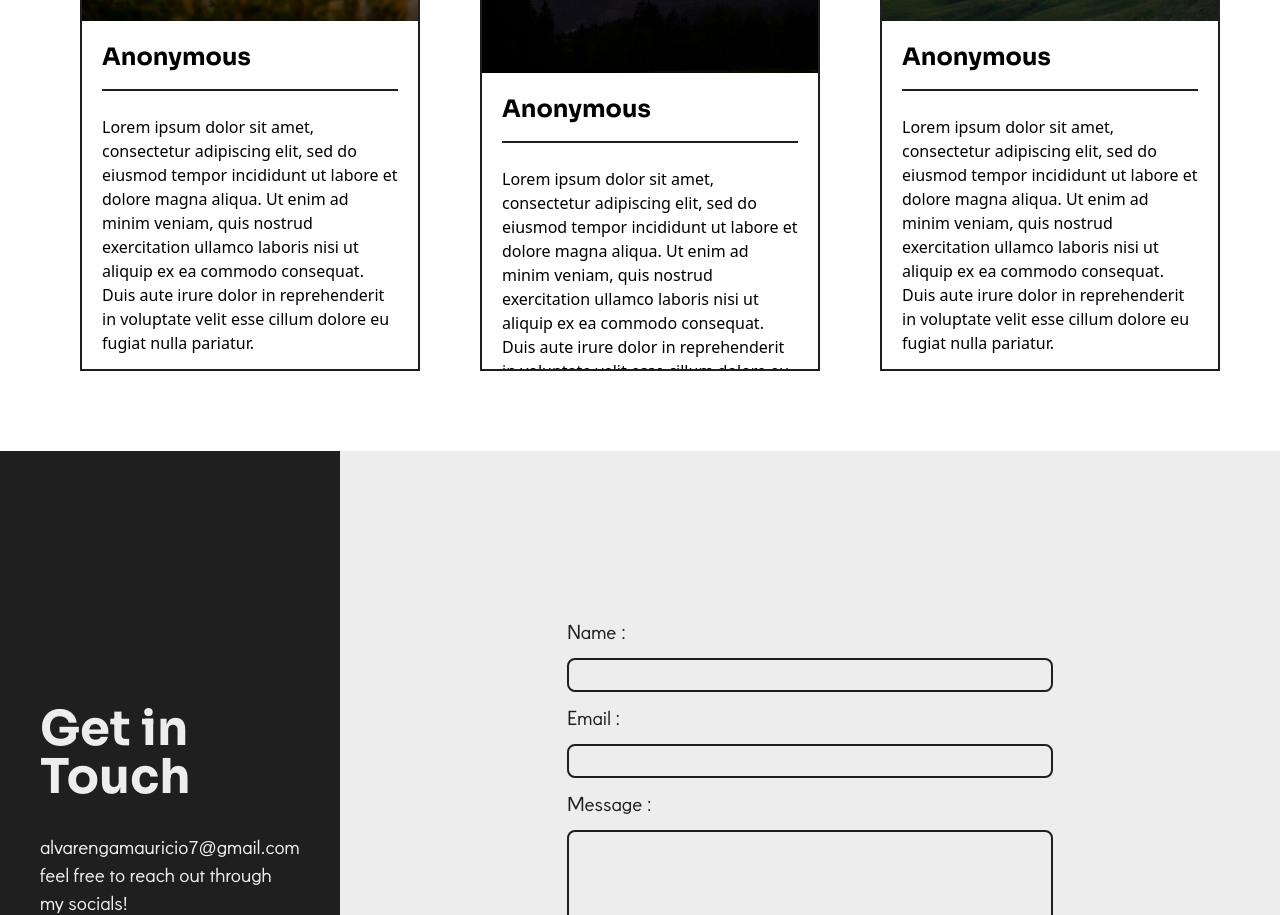
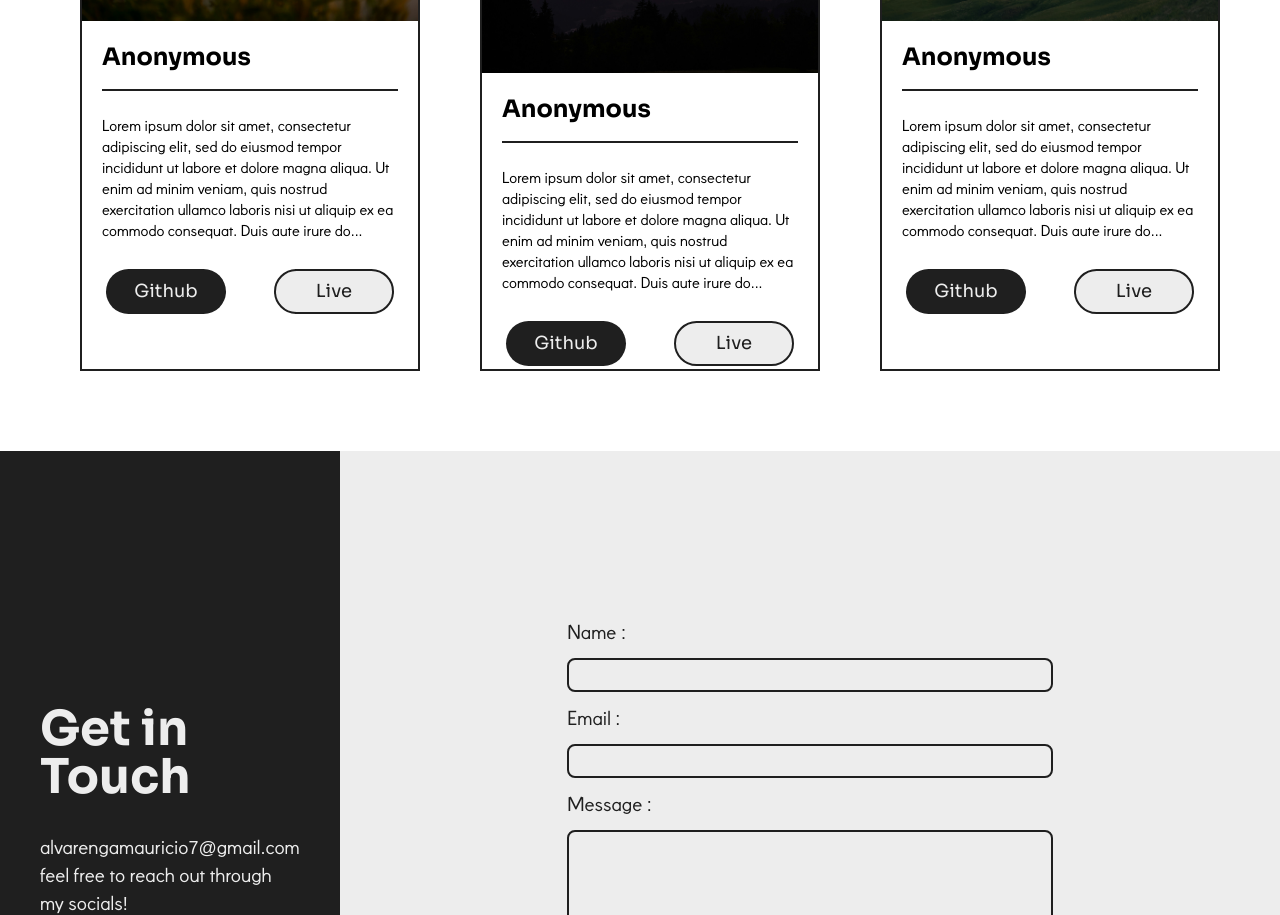
Before and after one commit to CodingMauri/Portfolio, a React (Vite) app: page / in a window 1280 px wide. Shown: the part 1375-2290 px from the top of the page. Built offline with nearby package versions, Linux system fonts and the light colour scheme.

Commit message:
added a slide animation when someone submits an email

```diff
--- a/src/Components/Contact.jsx
+++ b/src/Components/Contact.jsx
@@ -1,15 +1,31 @@
-import React from "react";
-
 import { FaLinkedin } from "react-icons/fa";
-import { useState, useEffect } from "react";
+import { useState } from "react";
 import emailjs from "emailjs-com";
+import { motion } from "framer-motion";
 
 const Contact = () => {
+  const slide = {
+    initial: {
+      x: 1300,
+      opacity: 0,
+    },
+    animate: {
+      x: 1200,
+      opacity: 1,
+      transition: {
+        duration: 1,
+        transition: { type: "spring", stiffness: 200, damping: 500 },
+      },
+    },
+  };
+
   const [formData, setFormData] = useState({
     name: "",
     email: "",
     message: "",
   });
+
+  const [sent, setSent] = useState(false);
 
   const handleChange = (e) => {
     const { name, value } = e.target;
@@ -31,7 +47,8 @@ const Contact = () => {
       )
       .then((res) => {
         console.log("email sent successfully", res.status);
-        alert("Email sent successfully");
+        setSent(true);
+        setTimeout(() => setSent(false), 3000);
       })
       .catch((err) => {
         console.log(err);
@@ -39,6 +56,20 @@ const Contact = () => {
   };
   return (
     <div className="w-full h-svh bg-primary flex flex-col md:flex-row   ">
+      {sent && (
+        <motion.div
+          variants={slide}
+          initial="initial"
+          animate="animate"
+          exit="initial"
+          transition={{ duration: 2.5 }}
+          className="absolute w-[110px] m-10 h-[50px] bg-secondary rounded-lg font-varena text-white p-2"
+        >
+          {" "}
+          Email Sent !{" "}
+        </motion.div>
+      )}
+
       <div className="md:w-1/3 w-full flex  flex-col items-center justify-center h-full bg-secondary p-10">
         <h1 className="font-sora font-bold text-primary text-5xl">
           Get in Touch
@@ -47,7 +78,11 @@ const Contact = () => {
           alvarengamauricio7@gmail.com <br></br>
           feel free to reach out through my socials!
         </p>
-        <a>
+        <a
+          rel="noopener noreferrer"
+          target="_blank"
+          href="https://www.linkedin.com/in/mauricioalvarenga/"
+        >
           <FaLinkedin className="w-full h-10 text-primary flex mt-10 cursor-pointer hover:scale-125 duration-300 transition-al" />
         </a>
       </div>
--- a/src/Components/Hero.jsx
+++ b/src/Components/Hero.jsx
@@ -1,4 +1,4 @@
-import React from "react";
+/* eslint-disable react/no-unescaped-entities */
 import profile from "../assets/images/profile.jpg";
 import Typewriter from "typewriter-effect";
 import {motion} from "framer-motion"
--- a/src/Components/Project.jsx
+++ b/src/Components/Project.jsx
@@ -1,4 +1,5 @@
-import React from "react";
+/* eslint-disable react/prop-types */
+/* eslint-disable react/jsx-key */
 import ProjectCard from "./ProjectCard"
 import art from "../assets/images/art.jpg";
 import art2 from "../assets/images/art2.jpg";
@@ -48,7 +49,7 @@ const Project = ({mobile}) => {
     {
       project: "Anonymous",
       description:
-        "Lorem ipsum dolor sit amet, consectetur adipiscing elit, sed do eiusmod tempor incididunt ut labore et dolore magna aliqua. Ut enim ad minim veniam, quis nostrud exercitation ullamco laboris nisi ut aliquip ex ea commodo consequat. Duis aute irure dolor in reprehenderit in voluptate velit esse cillum dolore eu fugiat nulla pariatur.",
+        "Lorem ipsum dolor sit amet, consectetur adipiscing elit, sed do eiusmod tempor incididunt ut labore et dolore magna aliqua. Ut enim ad minim veniam, quis nostrud exercitation ullamco laboris nisi ut aliquip ex ea commodo consequat. Duis aute irure dolor eu fugiat nulla pariatur.",
       img: art3,
     },
   ];
--- a/src/Components/ProjectCard.jsx
+++ b/src/Components/ProjectCard.jsx
@@ -1,5 +1,4 @@
-import { React} from "react";
-
+/* eslint-disable react/prop-types */
  const ProjectCard = ({ project, index ,mobile}) => {
 
 
@@ -19,16 +18,16 @@ import { React} from "react";
         <h1 className="text-2xl h-[50px] font-sora font-bold border-b-2 border-b-secondary mb-6">
           {project.project}
         </h1>
-        <p>
-          {project.description.length > (mobile ? 330:500)
-            ? project.description.slice(0, mobile ? 330:500) + "..."
+        <p className = "text-sm font-varena leading-normal">
+          {project.description.length > (mobile ? 330:250)
+            ? project.description.slice(0, mobile ? 330:250) + "..."
             : project.description}{" "}
         </p>
-        <div className="w-full flex items-center gap-10 h-[100px] pt-1 ">
-          <a className="w-[150px] h-[50px]  rounded-full bg-secondary text-primary flex items-center justify-center  font-sora text-lg hover:scale-110 cursor-pointer transition-all ">
+        <div className="w-full flex items-center gap-10 h-[100px]  ">
+          <a className=" m-1 w-[130px] h-[45px]  rounded-full bg-secondary text-primary flex items-center justify-center  font-sora text-lg hover:scale-110 cursor-pointer transition-all ">
             Github
           </a>
-          <a className="w-[150px] h-[50px]  rounded-full bg-primary border-2 border-secondary text-secondary flex items-center justify-center  font-sora text-lg hover:scale-110 cursor-pointer transition-all ">
+          <a className=" m-1 w-[130px] h-[45px]  rounded-full bg-primary border-2 border-secondary text-secondary flex items-center justify-center  font-sora text-lg hover:scale-110 cursor-pointer transition-all ">
             Live
           </a>
         </div>
```
